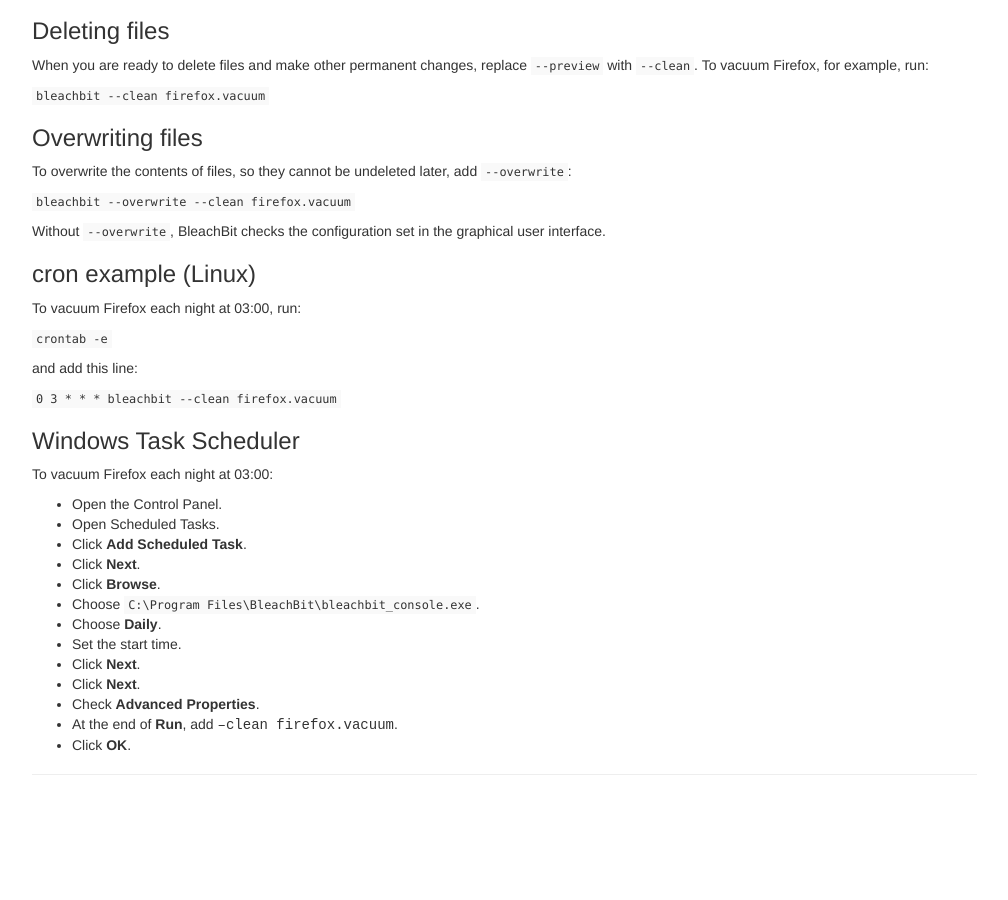
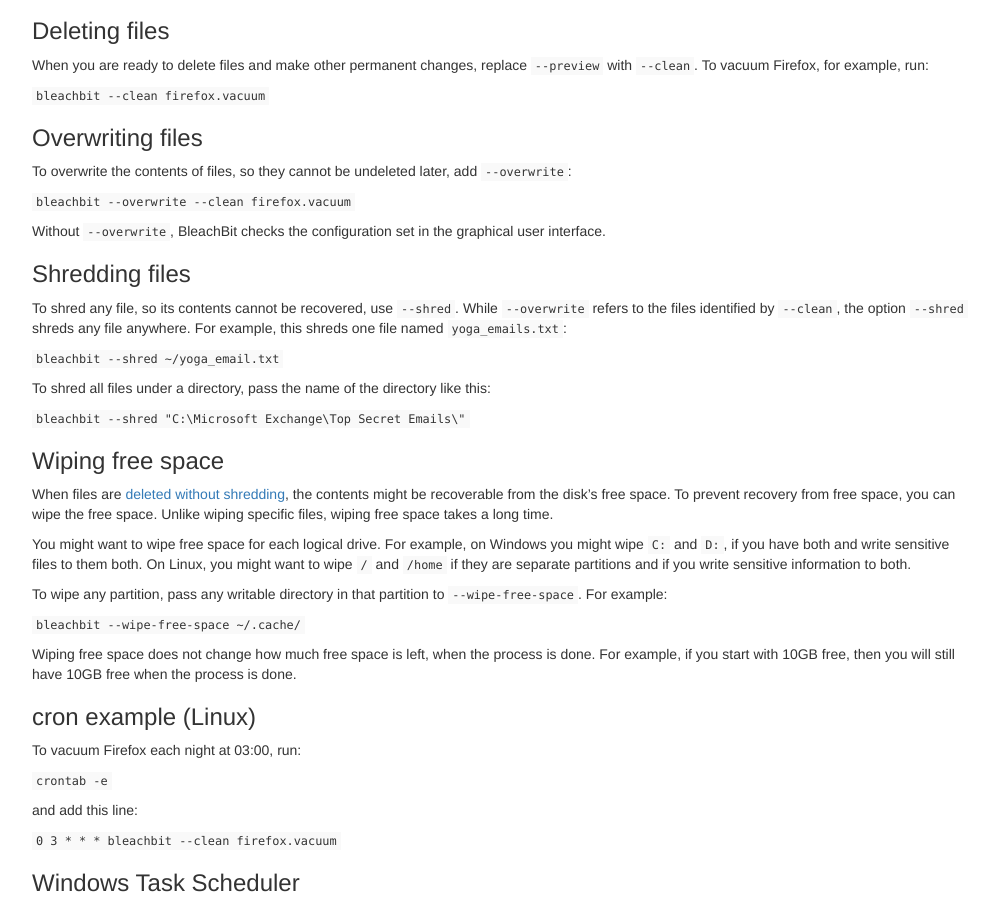
Before and after one commit to bleachbit/docs, a Jekyll site: the page built from _posts/2015-09-25-command-line-interface.md, in a window 1280 px wide and 900 px high, scrolled down 871 px. Shown: the whole window, without its empty margins (233-1241 px from the left). Built offline with Jekyll 4.4.1, drawn with Linux system fonts in a browser that asks for light colours; before the commit the page ends 1707 px from its top, so only the background shows below that.

Commit message:
Add documentation for --shred and --wipe-free-space
https://github.com/bleachbit/wishlist/issues/65

````diff
--- a/_posts/2015-09-25-command-line-interface.md
+++ b/_posts/2015-09-25-command-line-interface.md
@@ -61,6 +61,30 @@
 
 Without ```--overwrite```, BleachBit checks the configuration set in the graphical user interface.
 
+### Shredding files
+
+To shred any file, so its contents cannot be recovered, use `--shred`. While `--overwrite` refers to the files identified by `--clean`, the option `--shred` shreds any file anywhere. For example, this shreds one file named `yoga_emails.txt`:
+
+`bleachbit --shred ~/yoga_email.txt`
+
+To shred all files under a directory, pass the name of the directory like this:
+
+`bleachbit --shred "C:\Microsoft Exchange\Top Secret Emails\"`
+
+
+### Wiping free space
+
+When files are [deleted without shredding](shred-files-and-wipe-disks.html), the contents might be recoverable from the disk's free space. To prevent recovery from free space, you can wipe the free space. Unlike wiping specific files, wiping free space takes a long time.
+
+You might want to wipe free space for each logical drive. For example, on Windows you might wipe `C:` and `D:`, if you have both and write sensitive files to them both. On Linux, you might want to wipe `/` and `/home` if they are separate partitions and if you write sensitive information to both.
+
+To wipe any partition, pass any writable directory in that partition to `--wipe-free-space`. For example:
+
+`bleachbit --wipe-free-space ~/.cache/`
+
+Wiping free space does not change how much free space is left, when the process is done. For example, if you start with 10GB free, then you will still have 10GB free when the process is done.
+
+
 ### cron example (Linux)
 
 To vacuum Firefox each night at 03:00, run:
````
